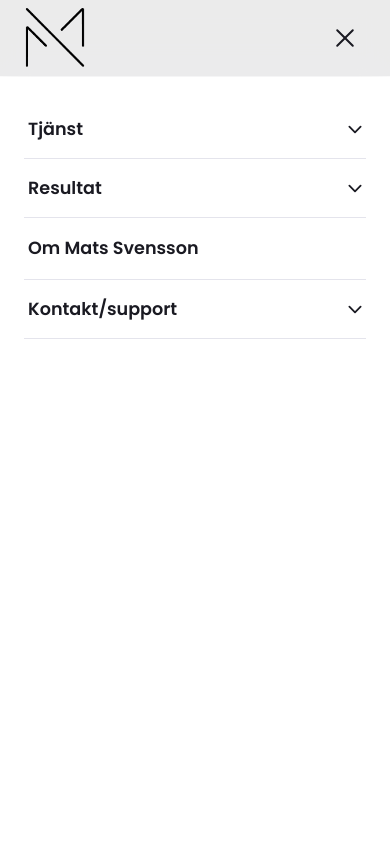
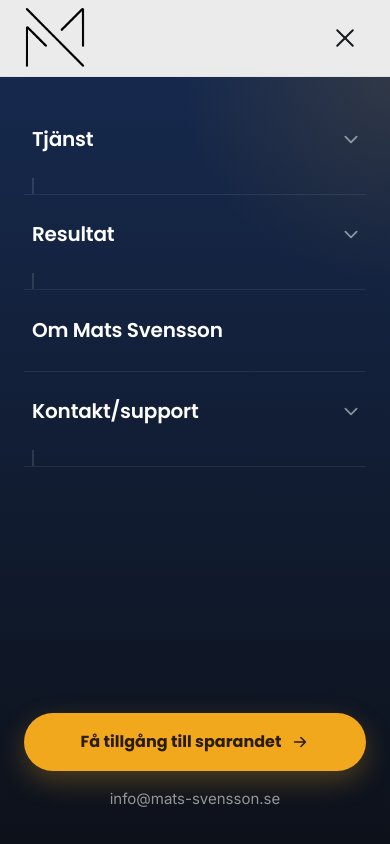
Before and after one commit to isakf999-bot/Mats.ppm, a React (Vite) app: page /fragor-svar in a window 390 px wide. Both pictures are taken after a click on the button 345 px from the left and 38 px from the top of the page. Shown: the top 844 px of the page. Built offline with nearby package versions, Linux system fonts and the light colour scheme.

Commit message:
Mobilmeny: premium mork drawer med guld-CTA och kontakt
Bygger om hamburgermenyn till marinbla gradient med display-typografi,
expanderbara undermenyer och tydlig CTA langst ner for en renare mobilupplevelse.

```diff
--- a/src/components/Navbar/Navbar.css
+++ b/src/components/Navbar/Navbar.css
@@ -210,13 +210,19 @@
   right: 0;
   bottom: 0;
   z-index: 99;
-  background: var(--color-white);
-  padding: var(--space-4);
+  display: flex;
+  flex-direction: column;
+  /* Premium mörk drawer: marinblå djup + subtil guld-glow uppe till höger */
+  background:
+    radial-gradient(90% 45% at 100% 0%, rgba(242, 168, 29, 0.12), transparent 60%),
+    linear-gradient(180deg, var(--color-navy) 0%, var(--color-black) 130%);
+  color: var(--color-white);
+  padding: var(--space-4) var(--space-4) calc(var(--space-5) + env(safe-area-inset-bottom, 0px));
   overflow-y: auto;
   overscroll-behavior: contain;
   -webkit-overflow-scrolling: touch;
   transform: translateX(100%);
-  transition: transform 0.35s var(--ease), visibility 0.35s;
+  transition: transform 0.4s var(--ease), visibility 0.4s;
   visibility: hidden;
 }
 .navbar__mobile.is-open {
@@ -232,30 +238,62 @@
   }
 }
 
+.navbar__mobile-list {
+  display: flex;
+  flex-direction: column;
+}
+
 .navbar__mobile-item {
-  border-bottom: 1px solid var(--color-border);
+  border-bottom: 1px solid rgba(255, 255, 255, 0.08);
 }
 
 .navbar__mobile-link,
 .navbar__mobile-toggle {
+  position: relative;
   display: flex;
   align-items: center;
   justify-content: space-between;
   width: 100%;
-  padding: var(--space-3) var(--space-1);
+  padding: var(--space-4) var(--space-2);
   font-family: var(--font-display);
-  font-size: 1.1rem;
+  font-size: 1.25rem;
   font-weight: 600;
-  color: var(--color-ink);
+  letter-spacing: -0.01em;
+  color: var(--color-white);
   text-align: left;
+  cursor: pointer;
+  transition: color var(--dur) var(--ease), padding-left var(--dur) var(--ease);
+}
+.navbar__mobile-link:hover,
+.navbar__mobile-toggle:hover,
+.navbar__mobile-link.is-current {
+  color: var(--color-gold);
+  padding-left: calc(var(--space-2) + 6px);
+}
+/* Guldstreck vid aktuell toppnivåsida */
+.navbar__mobile-link.is-current::before {
+  content: '';
+  position: absolute;
+  left: 0;
+  top: 50%;
+  transform: translateY(-50%);
+  width: 3px;
+  height: 22px;
+  border-radius: var(--radius-pill);
+  background: var(--color-gold);
 }
 .navbar__mobile-toggle svg {
   width: 14px;
   height: 9px;
-  transition: transform var(--dur) var(--ease);
+  color: rgba(255, 255, 255, 0.5);
+  transition: transform var(--dur) var(--ease), color var(--dur) var(--ease);
+}
+.navbar__mobile-toggle:hover svg {
+  color: var(--color-gold);
 }
 .navbar__mobile-toggle svg.rot {
   transform: rotate(180deg);
+  color: var(--color-gold);
 }
 
 .navbar__mobile-sub {
@@ -274,12 +312,70 @@
 }
 .navbar__mobile-sub a {
   display: block;
+  margin-left: var(--space-2);
   padding: 12px var(--space-3);
-  color: var(--color-body);
+  border-left: 2px solid rgba(255, 255, 255, 0.12);
+  color: rgba(255, 255, 255, 0.66);
   font-size: var(--fs-small);
+  transition: color var(--dur) var(--ease), border-color var(--dur) var(--ease);
 }
-.navbar__mobile-sub a:first-child {
-  padding-top: 4px;
+.navbar__mobile-sub a:hover,
+.navbar__mobile-sub a.is-current {
+  color: var(--color-white);
+  border-color: var(--color-gold);
+}
+.navbar__mobile-sub-inner {
+  padding-bottom: var(--space-3);
+}
+
+/* ---- CTA + kontakt längst ner i drawern ---- */
+.navbar__mobile-cta {
+  margin-top: auto;
+  padding-top: var(--space-6);
+  display: flex;
+  flex-direction: column;
+  gap: var(--space-3);
+}
+.navbar__mobile-btn {
+  display: inline-flex;
+  align-items: center;
+  justify-content: center;
+  gap: 10px;
+  padding: 16px 24px;
+  border-radius: var(--radius-pill);
+  background: var(--color-gold);
+  color: #2a1c00;
+  font-family: var(--font-display);
+  font-size: 1rem;
+  font-weight: 700;
+  box-shadow: 0 10px 28px rgba(242, 168, 29, 0.28);
+  transition: transform var(--dur) var(--ease), box-shadow var(--dur) var(--ease),
+    background var(--dur) var(--ease);
+}
+.navbar__mobile-btn svg {
+  width: 18px;
+  height: 18px;
+  transition: transform var(--dur) var(--ease);
+}
+.navbar__mobile-btn:hover {
+  background: var(--color-gold-hover);
+  transform: translateY(-2px);
+  box-shadow: 0 14px 34px rgba(242, 168, 29, 0.4);
+}
+.navbar__mobile-btn:hover svg {
+  transform: translateX(3px);
+}
+.navbar__mobile-btn:active {
+  transform: translateY(0) scale(0.98);
+}
+.navbar__mobile-contact {
+  text-align: center;
+  color: rgba(255, 255, 255, 0.55);
+  font-size: var(--fs-small);
+  transition: color var(--dur) var(--ease);
+}
+.navbar__mobile-contact:hover {
+  color: var(--color-gold);
 }
 
 @media (max-width: 940px) {
--- a/src/components/Navbar/Navbar.tsx
+++ b/src/components/Navbar/Navbar.tsx
@@ -174,7 +174,7 @@ export default function Navbar() {
       />
 
       <div className={`navbar__mobile ${mobileOpen ? 'is-open' : ''}`}>
-        <ul>
+        <ul className="navbar__mobile-list">
           {NAV_ITEMS.map((item) => (
             <li key={item.label} className="navbar__mobile-item">
               {item.children ? (
@@ -215,6 +215,22 @@ export default function Navbar() {
             </li>
           ))}
         </ul>
+
+        <div className="navbar__mobile-cta">
+          <Link
+            to="/bli-kund"
+            className="navbar__mobile-btn"
+            onClick={() => setMobileOpen(false)}
+          >
+            Få tillgång till sparandet
+            <svg viewBox="0 0 20 20" aria-hidden="true">
+              <path d="M4 10h11M11 5l5 5-5 5" stroke="currentColor" strokeWidth="1.8" fill="none" strokeLinecap="round" strokeLinejoin="round" />
+            </svg>
+          </Link>
+          <a href="mailto:info@mats-svensson.se" className="navbar__mobile-contact">
+            info@mats-svensson.se
+          </a>
+        </div>
       </div>
     </>
   )
```
